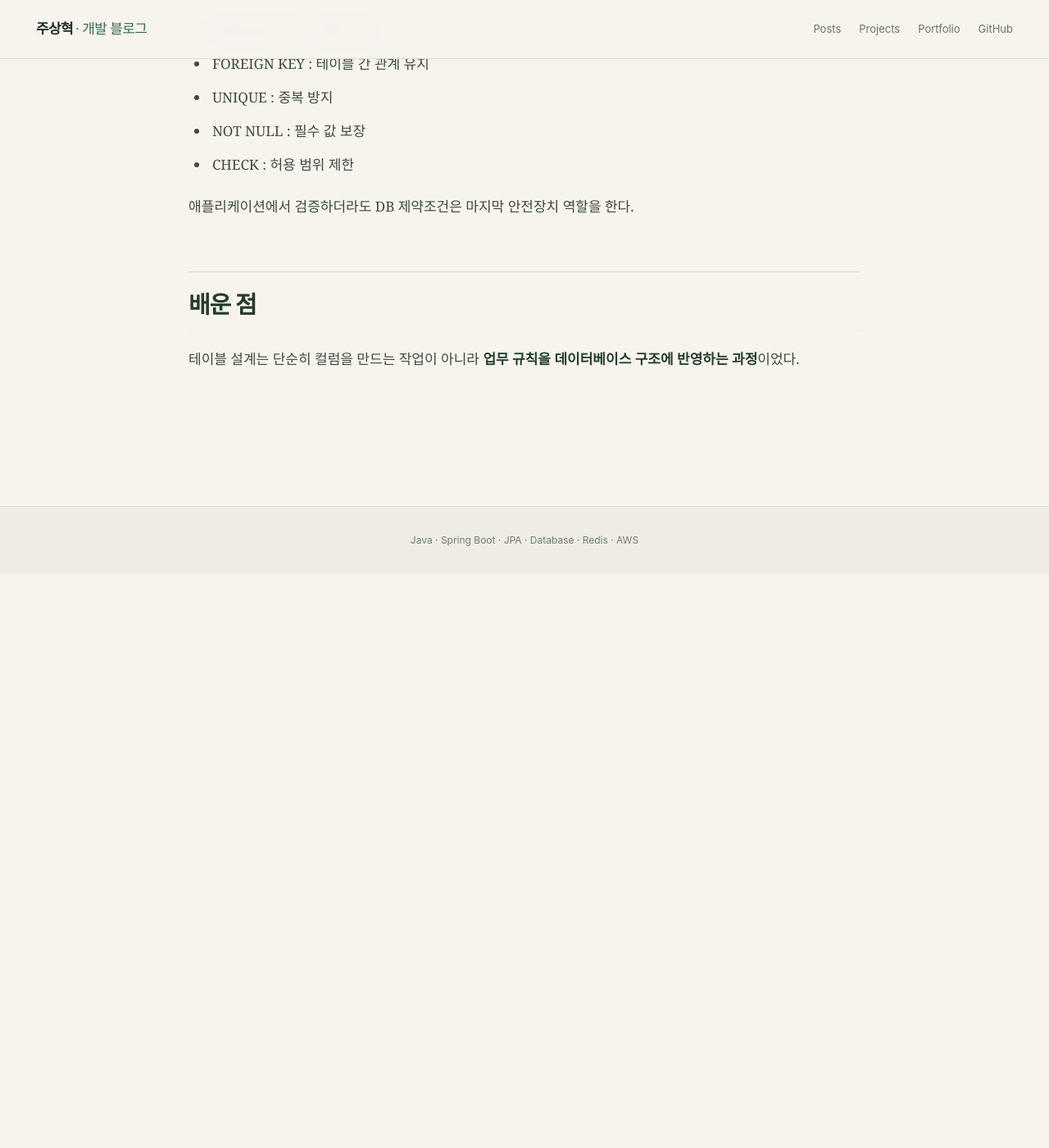
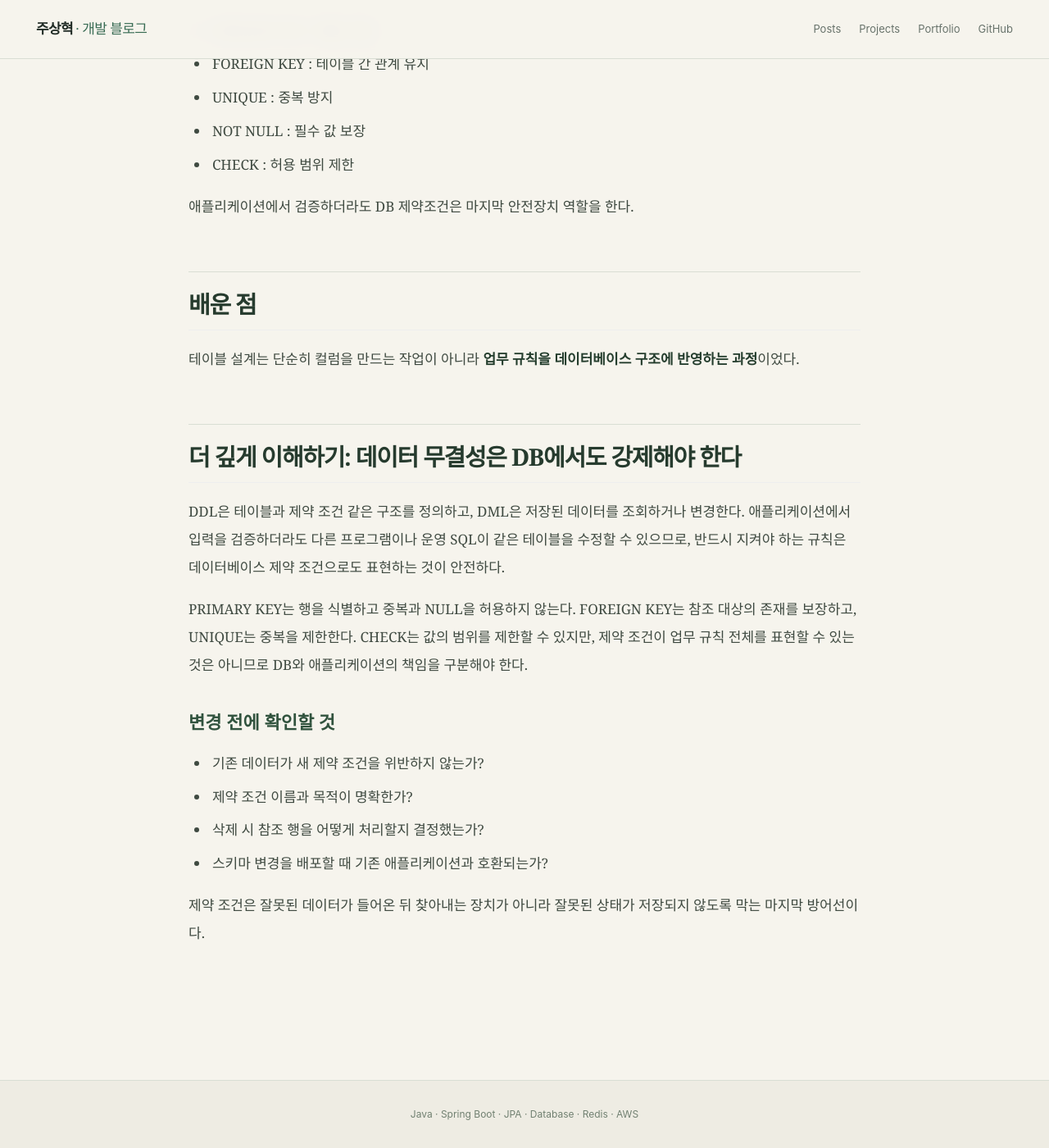
Before and after one commit to zuzusnasna/zuzusnasna.github.io, a Jekyll site: the page built from _posts/2026-10-17-oracle-ddl-dml-constraints.md, in a window 1280 px wide and 1400 px high, scrolled down 1224 px. Shown: the whole window at 82% size. Built offline with Jekyll 4.4.1, drawn with Linux system fonts in a browser that asks for light colours; before the commit the page ends 1924 px from its top, so only the background shows below that.

Commit message:
docs: deepen study posts with design criteria and validation

```diff
--- a/_posts/2026-10-17-oracle-ddl-dml-constraints.md
+++ b/_posts/2026-10-17-oracle-ddl-dml-constraints.md
@@ -39,3 +39,17 @@ DELETE FROM member WHERE member_id = 1;
 ## 배운 점
 
 테이블 설계는 단순히 컬럼을 만드는 작업이 아니라 **업무 규칙을 데이터베이스 구조에 반영하는 과정**이었다.
+
+## 더 깊게 이해하기: 데이터 무결성은 DB에서도 강제해야 한다
+
+DDL은 테이블과 제약 조건 같은 구조를 정의하고, DML은 저장된 데이터를 조회하거나 변경한다. 애플리케이션에서 입력을 검증하더라도 다른 프로그램이나 운영 SQL이 같은 테이블을 수정할 수 있으므로, 반드시 지켜야 하는 규칙은 데이터베이스 제약 조건으로도 표현하는 것이 안전하다.
+
+PRIMARY KEY는 행을 식별하고 중복과 NULL을 허용하지 않는다. FOREIGN KEY는 참조 대상의 존재를 보장하고, UNIQUE는 중복을 제한한다. CHECK는 값의 범위를 제한할 수 있지만, 제약 조건이 업무 규칙 전체를 표현할 수 있는 것은 아니므로 DB와 애플리케이션의 책임을 구분해야 한다.
+
+### 변경 전에 확인할 것
+- 기존 데이터가 새 제약 조건을 위반하지 않는가?
+- 제약 조건 이름과 목적이 명확한가?
+- 삭제 시 참조 행을 어떻게 처리할지 결정했는가?
+- 스키마 변경을 배포할 때 기존 애플리케이션과 호환되는가?
+
+제약 조건은 잘못된 데이터가 들어온 뒤 찾아내는 장치가 아니라 잘못된 상태가 저장되지 않도록 막는 마지막 방어선이다.
```
